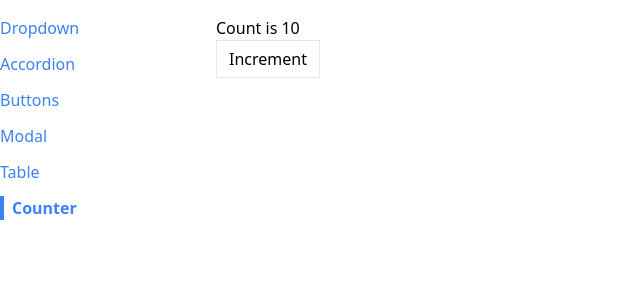
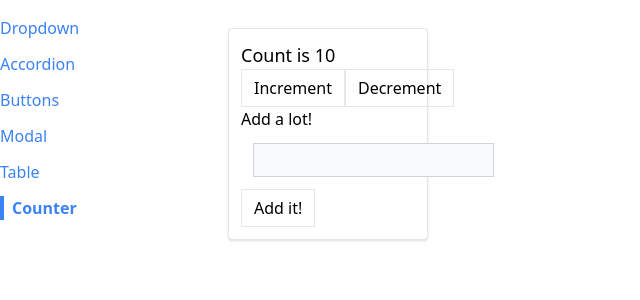
Before and after one commit to svwoodhouse/react-components, a React (Create React App) app: page /counter in a window 1280 px wide. Shown: the top 300 px of the page, without its empty margins (0-640 px from the left). Built offline with nearby package versions, Linux system fonts and the light colour scheme.

Commit message:
Added useReducer logic to Counter component

```diff
--- a/src/pages/CounterPage.js
+++ b/src/pages/CounterPage.js
@@ -1,14 +1,75 @@
+import { useReducer } from 'react'
 import Button from '../components/Button'
-import useCounter from '../hooks/use-counter'
+import Panel from '../components/Panel'
+
+const INCREMENT_COUNT = "Increment"
+const DECREMENT_COUNT = "Decrement"
+const SET_VALUE_TO_ADD = "setValueToAdd"
+const HANDLE_SUBMIT = "handleSubmit"
+
+const reducer = (state, action) => {
+    switch (action.type) {
+        case INCREMENT_COUNT:
+            return {...state, count: state.count + 1}
+        case DECREMENT_COUNT:
+            return {...state, count: state.count - 1}
+        case SET_VALUE_TO_ADD:
+            return {...state, valueToAdd: action.payload}
+        case HANDLE_SUBMIT:
+            return {...state, valueToAdd: 0, count: state.count + state.valueToAdd}
+        default:
+            throw new Error('unexpected action type: ' + action.type
+            )
+    }
+}
 
 function CounterPage({ initialCount }) {
-    const {count, increment} = useCounter(initialCount)
+    const [state, dispatch] = useReducer(reducer, {
+        count: initialCount,
+        valueToAdd: 0
+    })
+
+    const increment = () => {
+        dispatch({type: INCREMENT_COUNT})
+    }
+
+    const decrement = () => {
+        dispatch({type: DECREMENT_COUNT})
+    }
+
+    const handleChange = (event) => {
+        const value = parseInt(event.target.value) || 0
+        dispatch({
+            type: SET_VALUE_TO_ADD,
+            payload: value
+        })
+    }
+
+    const handleSubmit = (event) => {
+        event.preventDefault()
+        dispatch({
+            type:  HANDLE_SUBMIT
+        })
+    }
 
     return (
-        <div>
-            <h1> Count is {count} </h1>
-            <Button onClick={increment}>Increment</Button>
-        </div>
+        <Panel className='m-3'>
+            <h1 className='text-lg'> Count is {state.count} </h1>
+            <div className='flex flex-row'>
+                <Button onClick={increment}>Increment</Button>
+                <Button onClick={decrement}>Decrement</Button>
+            </div>
+            <form onSubmit={handleSubmit}>
+                <label>Add a lot!</label>
+                <input
+                    value={state.valueToAdd || ""}
+                    type="number"
+                    onChange={handleChange}
+                    className="p-1 m-3 bg-gray-50 border border-gray-300"
+                />
+                <Button>Add it!</Button>
+            </form>
+        </Panel>
     )
 }
 
```
